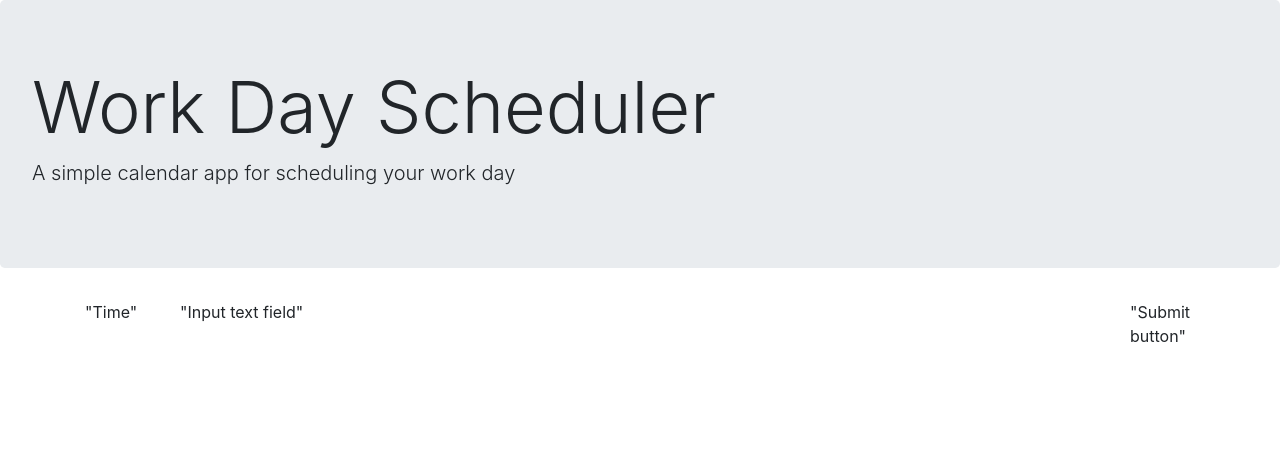
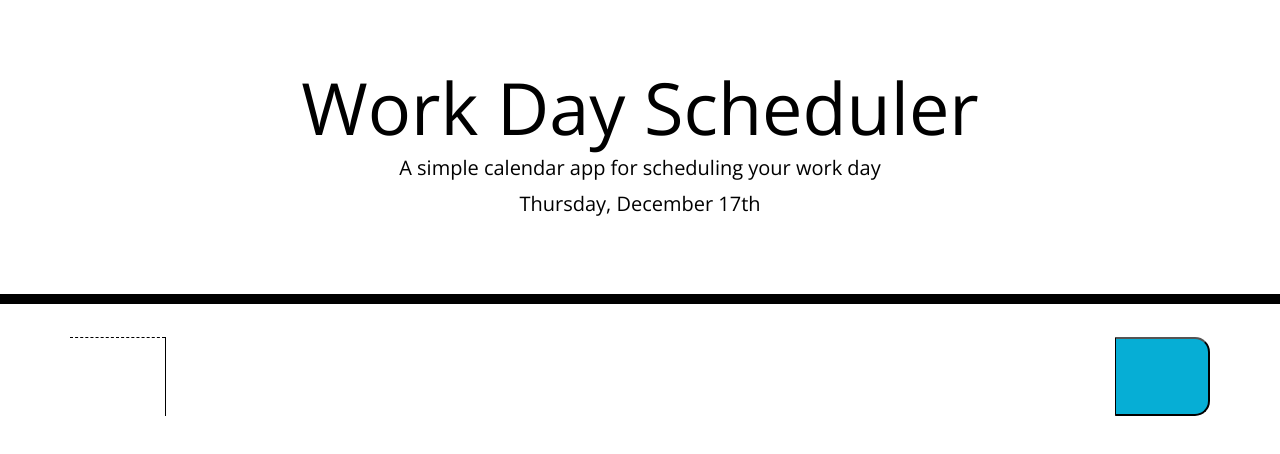
Before and after one commit to Jacquie24/day-planner, a plain HTML site: page index.html in a window 1280 px wide. Drawn offline with nearby package versions, Linux system fonts and the light colour scheme.

Commit message:
Built rows in JS instead of HTML

```diff
--- a/index.html
+++ b/index.html
@@ -18,7 +18,7 @@
       href="https://fonts.googleapis.com/css?family=Open+Sans&display=swap"
       rel="stylesheet"
     />
-    <link rel="stylesheet" href="style.css" />
+    <link rel="stylesheet" href="./style.css" />
     <title>Work Day Scheduler</title>
   </head>
 
@@ -29,17 +29,60 @@
       <p id="currentDay" class="lead"></p>
     </header>
     <div class="container">
-      <div class="row" id="hr-9">
-        <div class="col-sm-1" class="hour">
-          "Time"
-        </div>
-        <div class="col-sm-10">
-          "Input text field"
-        </div>
-        <div class="col-sm-1">
-        "Submit button"
-        </div>
+      <!-- <div class="row" id="hr-9">
+        <div class="col-sm-1" class="hour"></div>
+        <div class="col-sm-10"></div>
+        <div class="col-sm-1"></div>
       </div>
+
+      <div class="row" id="hr-10">
+        <div class="col-sm-1" class="hour"></div>
+        <div class="col-sm-10"></div>
+        <div class="col-sm-1"></div>
+      </div>
+
+      <div class="row" id="hr-11">
+        <div class="col-sm-1" class="hour"></div>
+        <div class="col-sm-10"></div>
+        <div class="col-sm-1"></div>
+      </div>
+
+      <div class="row" id="hr-12">
+        <div class="col-sm-1" class="hour"></div>
+        <div class="col-sm-10"></div>
+        <div class="col-sm-1"></div>
+      </div>
+
+      <div class="row" id="hr-13">
+        <div class="col-sm-1" class="hour"></div>
+        <div class="col-sm-10"></div>
+        <div class="col-sm-1"></div>
+      </div>
+
+      <div class="row" id="hr-14">
+        <div class="col-sm-1" class="hour"></div>
+        <div class="col-sm-10"></div>
+        <div class="col-sm-1"></div>
+      </div>
+
+      <div class="row" id="hr-15">
+        <div class="col-sm-1" class="hour"></div>
+        <div class="col-sm-10"></div>
+        <div class="col-sm-1"></div>
+      </div>
+
+      <div class="row" id="hr-16">
+        <div class="col-sm-1" class="hour"></div>
+        <div class="col-sm-10"></div>
+        <div class="col-sm-1"></div>
+      </div>
+
+      <div class="row" id="hr-17">
+        <div class="col-sm-1" class="hour"></div>
+        <div class="col-sm-10"></div>
+        <div class="col-sm-1"></div>
+      </div> -->
+
       <!-- Timeblocks go here -->
     </div>
     <script src="https://cdnjs.cloudflare.com/ajax/libs/jquery/3.2.1/jquery.min.js"></script>
--- a/script.js
+++ b/script.js
@@ -25,24 +25,48 @@
 // populate screen from DOM storage
 // event preventDefault
 
-$(document).ready(function() {
+$(document).ready(function () {
   console.log("Document is ready");
-})
-checkTime();
+});
 
-// var arrayOfHours = ["09", "10", "11", "12", "13", "14", "15", "16", "17"];
+var topDate = moment().format("dddd, MMMM Do");
+$("#currentDay").append(topDate);
 
-for (i = 9; i < 18; i++) {
-  var hourEl = "#hr-" + i;
-  if (i === moment().hour()) {
-      $(hourEl).addClass(".present");
-  } else if (i < moment().hour()) {
-    $(hourEl).addClass(".past");
+var containerEl = $(".container");
+
+var arrayOfHours = [09, 10, 11, 12, 13, 14, 15, 16, 17, 18, 19, 20];
+
+for (i = 0; i < arrayOfHours.length; i++) {
+  // create row
+  var rowEl = $("<div>");
+  rowEl.addClass("row time-block");
+
+  // create the column for time
+  var timeColEl = $("<div>");
+  timeColEl.addClass("col-sm-1 hour");
+
+  if (arrayOfHours[i] === moment().hour()) {
+    console.log("Time is present");
+    $(timeColEl).addClass(".present");
+  } else if (arrayOfHours[i] < moment().hour()) {
+    $(timeColEl).addClass(".past");
   } else {
-      $(hourEl).addClass(".future");
+    $(timeColEl).addClass(".future");
+rowEl.append(timeColEl);
 }
 }
 
-function checkTime () {
-    moment().hour();
-}
+// create column for text
+var textEl = $("<textarea>");
+textEl.addClass("col-sm-10 description");
+rowEl.append(textEl);
+
+// create column for save
+var buttonColEl = $("<button>");
+buttonColEl.addClass("col-1 saveBtn fas-fas-save");
+rowEl.append(buttonColEl);
+
+containerEl.append(rowEl);
+
+//   }
+// }
--- a/style.css
+++ b/style.css
@@ -0,0 +1,71 @@
+body {
+    font-family: 'Open Sans', sans-serif;
+    font-size: 16px;
+    line-height: 1;
+  }
+
+  textarea{
+    background: transparent;
+    border: none;
+    resize: none;
+    color: #000000;
+    border-left: 1px solid black;
+    padding: 10px;
+  }
+
+  .jumbotron {
+    text-align: center;
+    background-color: transparent;
+    color: black;
+    border-radius: 0;
+    border-bottom: 10px solid black;
+  }
+
+  .description{
+    white-space: pre-wrap;
+  }
+
+  .time-block{
+    text-align: center;
+    border-radius: 15px;
+  }
+
+  .row {
+    white-space: pre-wrap;
+    height: 80px;
+    border-top: 1px solid white;;
+  }
+
+  .hour {
+    background-color: #ffffff;
+    color: #000000;
+    border-top: 1px dashed #000000;
+  }
+
+  .past {
+    background-color: #d3d3d3;
+    color: white;
+  }
+
+  .present {
+    background-color: #ff6961;
+    color: white;
+  }
+
+  .future {
+    background-color: #77dd77;
+    color: white;
+  }
+
+  .saveBtn {
+    border-left: 1px solid black;
+    border-top-right-radius: 15px;
+    border-bottom-right-radius: 15px;
+    background-color: #06AED5;
+    color: white;
+  }
+
+  .saveBtn i:hover {
+    font-size: 20px;
+    transition: all .3s ease-in-out;
+  }
```
Lines whose indentation alone changed are shown as unchanged.
